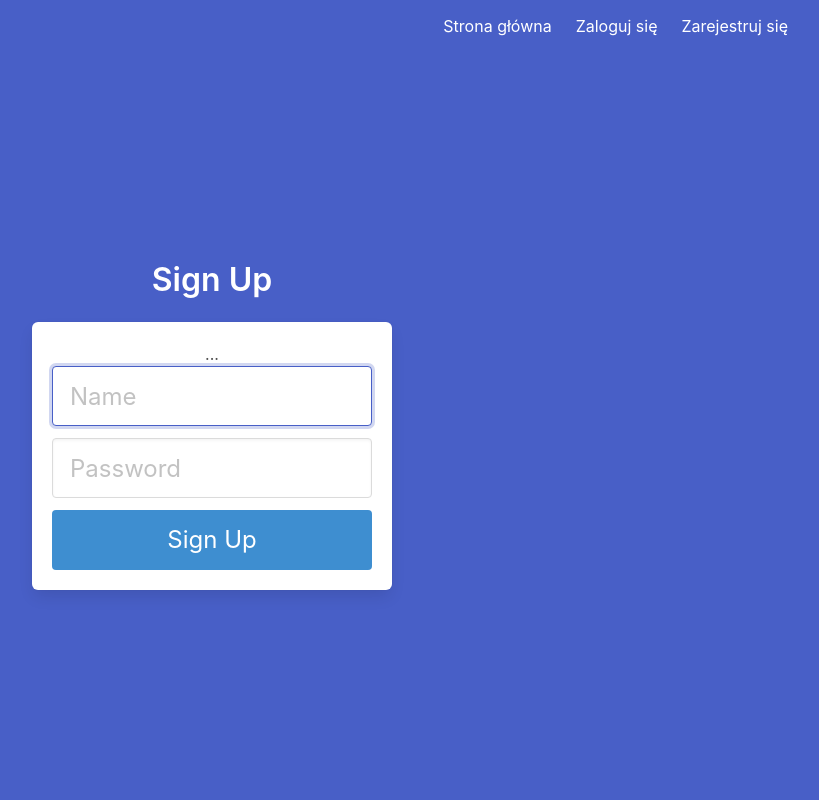
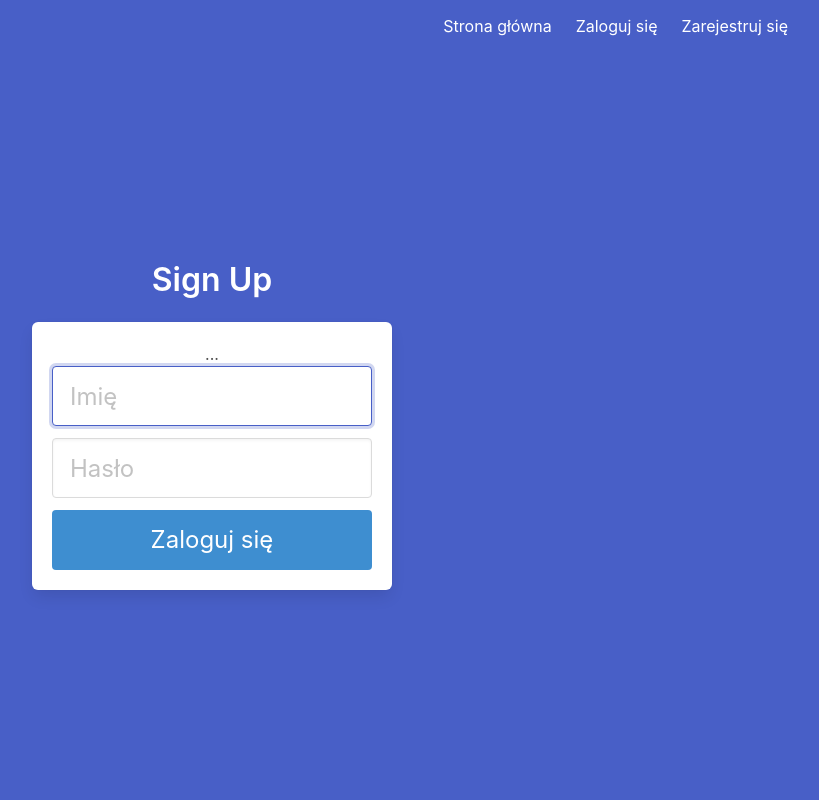
Before and after one commit to 20annie20/ODASProject, a Flask app: page /signup in a window 1280 px wide. Shown: the whole page, without its empty margins (428-1247 px from the left). Run offline with Flask 2, Linux system fonts and the light colour scheme.

Commit message:
template translation

```diff
--- a/project/templates/signup.html
+++ b/project/templates/signup.html
@@ -15,17 +15,17 @@
         <form method="POST" action="/signup">
             <div class="field">
                 <div class="control">
-                    <input class="input is-large" type="text" name="name" placeholder="Name" autofocus="">
+                    <input class="input is-large" type="text" name="name" placeholder="Imię" autofocus="">
                 </div>
             </div>
 
             <div class="field">
                 <div class="control">
-                    <input class="input is-large" type="password" name="password" placeholder="Password">
+                    <input class="input is-large" type="password" name="password" placeholder="Hasło">
                 </div>
             </div>
 
-            <button class="button is-block is-info is-large is-fullwidth">Sign Up</button>
+            <button class="button is-block is-info is-large is-fullwidth">Zaloguj się</button>
         </form>
     </div>
 </div>
```
